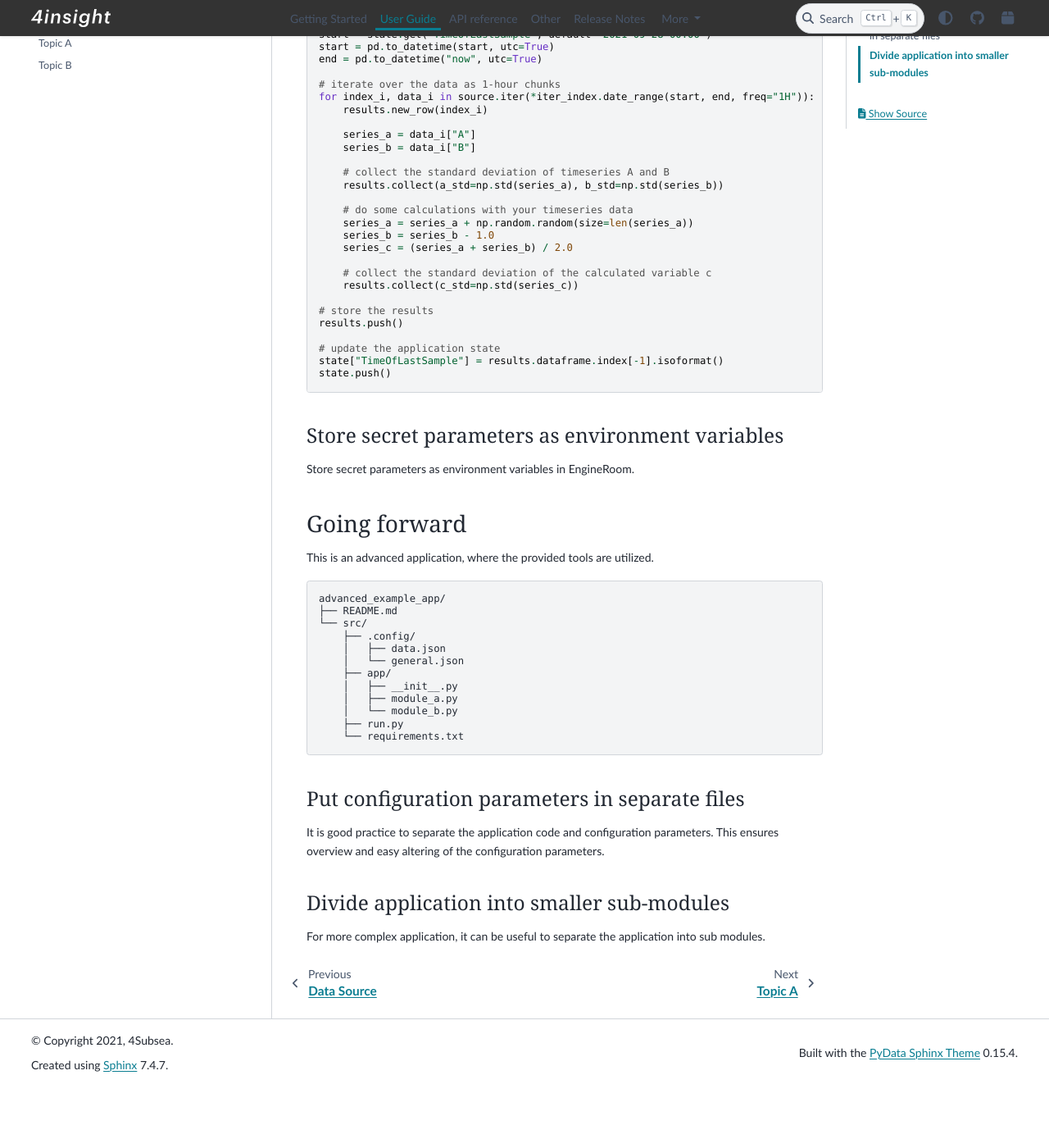
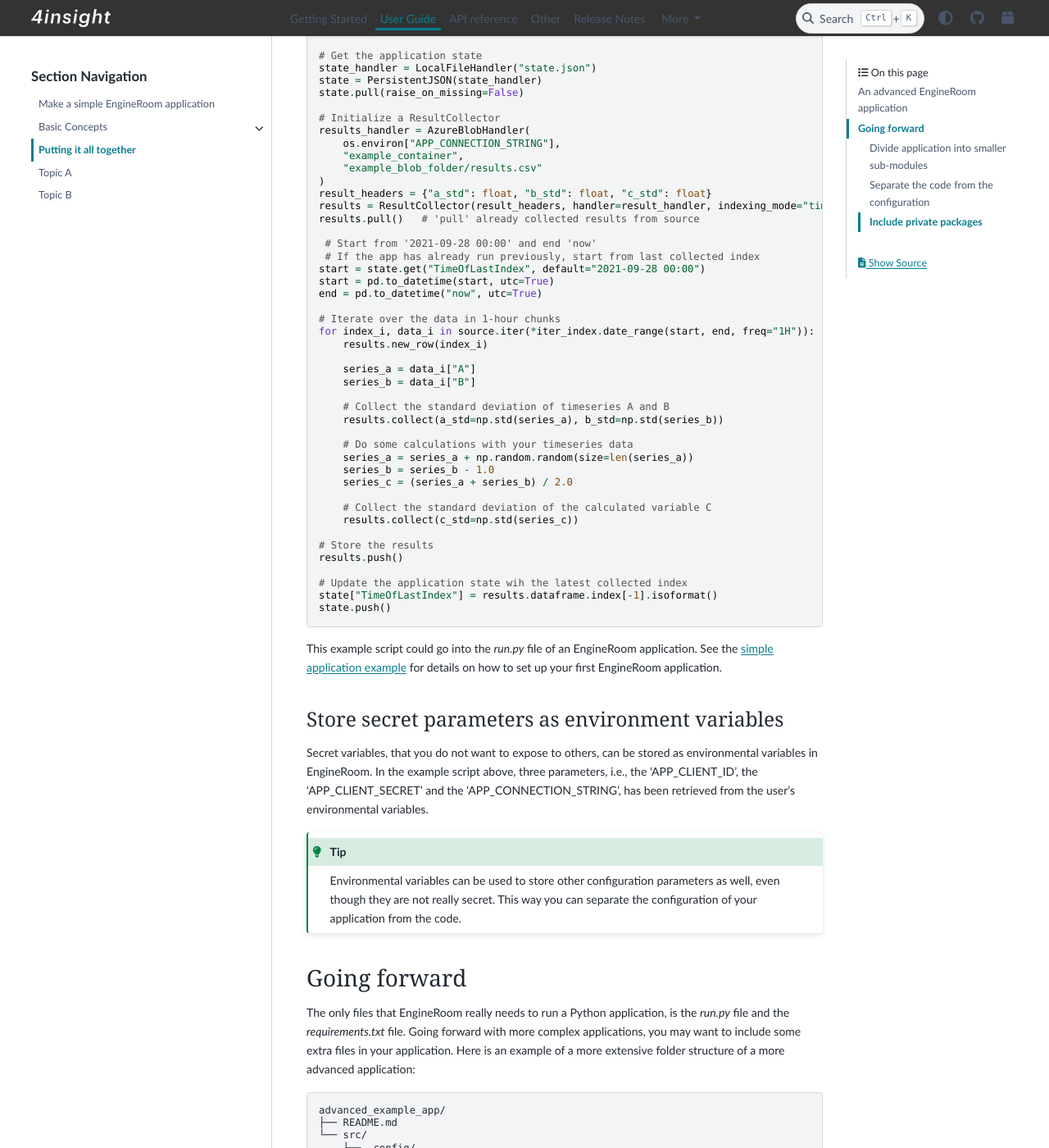
Before and after one commit to 4Subsea/fourinsight-engineroom-utils-python, a Sphinx documentation site: the page built from docs/user_guide/advanced_app.rst, in a window 1280 px wide and 1400 px high, scrolled down 952 px. Shown: the whole window at 82% size. Built offline with Sphinx 7.4.7 and the PyData theme 0.15.4, drawn with Linux system fonts in a browser that asks for light colours; before the commit the page ends 2276 px from its top, so only the background shows below that; some of the changed text lies outside the part shown.

Commit message:
doc: advanced_app

```diff
--- a/docs/user_guide/advanced_app.rst
+++ b/docs/user_guide/advanced_app.rst
@@ -6,14 +6,21 @@ An advanced EngineRoom application
 
 Here is an example on how you could utilize some of the :ref:`basic concepts<basic-concepts>`
 and utilities provided by :mod:`fourinsight.engineroom.utils` in your Python application.
-The example script will download two timeseries, 'A' and 'B', from the DataReservoir.io.
-Then it collects the standard deviation of the two signals and a calculated variable, 'C'.
-In the example, :class:`PersistentJSON` is used to keep track of 'state' parameters,
-:mod:`ResultCollector` provides collecting and storing of results, and the
-:mod:`LocalFileHandler` facilitates 'pushing' and 'pulling' of text content to local files.
+This example script will download two timeseries, 'A' and 'B', from the DataReservoir.io.
+Another variable, 'C', is then calculated from signal 'A' and 'B'. The script will collect
+the 1-hour standard deviation of each variable, and store it in Azure Blob Storage.
 
-This example script could go into the `run.py` file of an EngineRoom application.
-See the :ref:`simple application example<simple-application>` for details on how to set up your first EngineRoom application.
+A :class:`DrioDataSource` object is used to download the data group, 'A' and 'B',
+from the DataReservoir.io. The data is downloaded in 1-hour chunks using the :meth:`iter()`
+method and the :meth:`iter_index.date_range()` convenience function.
+
+:class:`PersistentJSON` is used to keep track of the state parameter, 'TimeOfLastIndex'.
+This state parameter tells the script which results it has already collected, so that the
+script can continue where it left off last time it ran. The state is stored persistently
+in a local file using the :class:`LocalFileHandler`.
+
+The :class:`ResultCollector` provides collecting and storing of results. Results
+are stored in an Azure Storage Blob using the :class:`AzureBlobHandler`.
 
 .. code-block:: python
 
@@ -28,6 +35,7 @@ See the :ref:`simple application example<simple-application>` for details on how
         PersistentJSON,
         ResultCollector,
         LocalFileHandler,
+        AzureBlobHandler,
         iter_index,
     )
 
@@ -35,62 +43,83 @@ See the :ref:`simple application example<simple-application>` for details on how
     auth = ClientAuthenticator(os.environ["APP_CLIENT_ID"], os.environ["APP_CLIENT_SECRET"])
     drio_client = drio.Client(auth)
 
+    # Initialize a data source object with labels 'A' and 'B'
     data_labels = {
         "A": "8b1683bb-32a9-4e64-b122-6a0534eff592",
         "B": "4bf4606b-b18e-408d-9d4d-3f1465ed23f2"
     }
     source = DrioDataSource(drio_client, data_labels)
 
-    # get the application state
+    # Get the application state
     state_handler = LocalFileHandler("state.json")
     state = PersistentJSON(state_handler)
     state.pull(raise_on_missing=False)
 
-    # initialize a ResultCollector
-    result_handler = LocalFileHandler("results.csv")
+    # Initialize a ResultCollector
+    results_handler = AzureBlobHandler(
+        os.environ["APP_CONNECTION_STRING"],
+        "example_container",
+        "example_blob_folder/results.csv"
+    )
     result_headers = {"a_std": float, "b_std": float, "c_std": float}
     results = ResultCollector(result_headers, handler=result_handler, indexing_mode="timestamp")
+    results.pull()   # 'pull' already collected results from source
 
-    start = state.get("TimeOfLastSample", default="2021-09-28 00:00")
+     # Start from '2021-09-28 00:00' and end 'now'
+     # If the app has already run previously, start from last collected index
+    start = state.get("TimeOfLastIndex", default="2021-09-28 00:00")
     start = pd.to_datetime(start, utc=True)
     end = pd.to_datetime("now", utc=True)
 
-    # iterate over the data as 1-hour chunks
+    # Iterate over the data in 1-hour chunks
     for index_i, data_i in source.iter(*iter_index.date_range(start, end, freq="1H")):
         results.new_row(index_i)
 
         series_a = data_i["A"]
         series_b = data_i["B"]
 
-        # collect the standard deviation of timeseries A and B
+        # Collect the standard deviation of timeseries A and B
         results.collect(a_std=np.std(series_a), b_std=np.std(series_b))
 
-        # do some calculations with your timeseries data
+        # Do some calculations with your timeseries data
         series_a = series_a + np.random.random(size=len(series_a))
         series_b = series_b - 1.0
         series_c = (series_a + series_b) / 2.0
 
-        # collect the standard deviation of the calculated variable c
+        # Collect the standard deviation of the calculated variable C
         results.collect(c_std=np.std(series_c))
 
-    # store the results
+    # Store the results
     results.push()
 
-    # update the application state
-    state["TimeOfLastSample"] = results.dataframe.index[-1].isoformat()
+    # Update the application state wih the latest collected index
+    state["TimeOfLastIndex"] = results.dataframe.index[-1].isoformat()
     state.push()
+
+This example script could go into the `run.py` file of an EngineRoom application.
+See the :ref:`simple application example<simple-application>` for details on how
+to set up your first EngineRoom application.
 
 Store secret parameters as environment variables
 ................................................
 
-Store secret parameters as environment variables in EngineRoom.
+Secret variables, that you do not want to expose to others, can be stored as environmental
+variables in EngineRoom. In the example script above, three parameters, i.e., the
+'APP_CLIENT_ID', the 'APP_CLIENT_SECRET' and the 'APP_CONNECTION_STRING', has been
+retrieved from the user's environmental variables.
 
-
+.. tip::
+    Environmental variables can be used to store other configuration parameters as well,
+    even though they are not really secret. This way you can separate the configuration
+    of your application from the code.
 
 Going forward
 -------------
 
-This is an advanced application, where the provided tools are utilized.
+The only files that EngineRoom really needs to run a Python application, is the
+`run.py` file and the `requirements.txt` file. Going forward with more complex applications,
+you may want to include some extra files in your application. Here is an example of
+a more extensive folder structure of a more advanced application:
 
 ::
 
@@ -104,18 +133,35 @@ This is an advanced application, where the provided tools are utilized.
         │   ├── __init__.py
         │   ├── module_a.py
         │   └── module_b.py
+        ├── packages/
+        │   └── private_package.whl
         ├── run.py
         └── requirements.txt
 
-Put configuration parameters in separate files
-..............................................
-
-It is good practice to separate the application code and configuration parameters.
-This ensures overview and easy altering of the configuration parameters.
-
-
 Divide application into smaller sub-modules
 ...........................................
+In larger applications, it may be useful to separate the application into several
+sub-modules. It is good practice to keep such sub-modules in an importable 'app'
+module. Import these packages in your `run.py` file, and execute each sub-module
+from there.
 
-For more complex application, it can be useful to separate the application into
-sub modules.
+Separate the code from the configuration
+........................................
+It is good practice to separate the application code and the configuration parameters.
+This ensures overview and easy altering of the configuration. One way to store
+configuration parameters, is to keep them in json files and read these files in the
+application code. Another way of storing configuration parameters, is to define
+them as environmental variables in EngineRoom. Remember that these are just two
+examples of how to store configuration, there may be other ways that better fit
+your purpose.
+
+Include private packages
+........................
+Sometimes your application requires Python packages that are not available through
+PyPi. Such packages can be included in the application by pip-installable WHL files.
+Remember to add these packages to the `requirements.txt` file:
+
+::
+
+    -f ./packages
+    private_package
```
